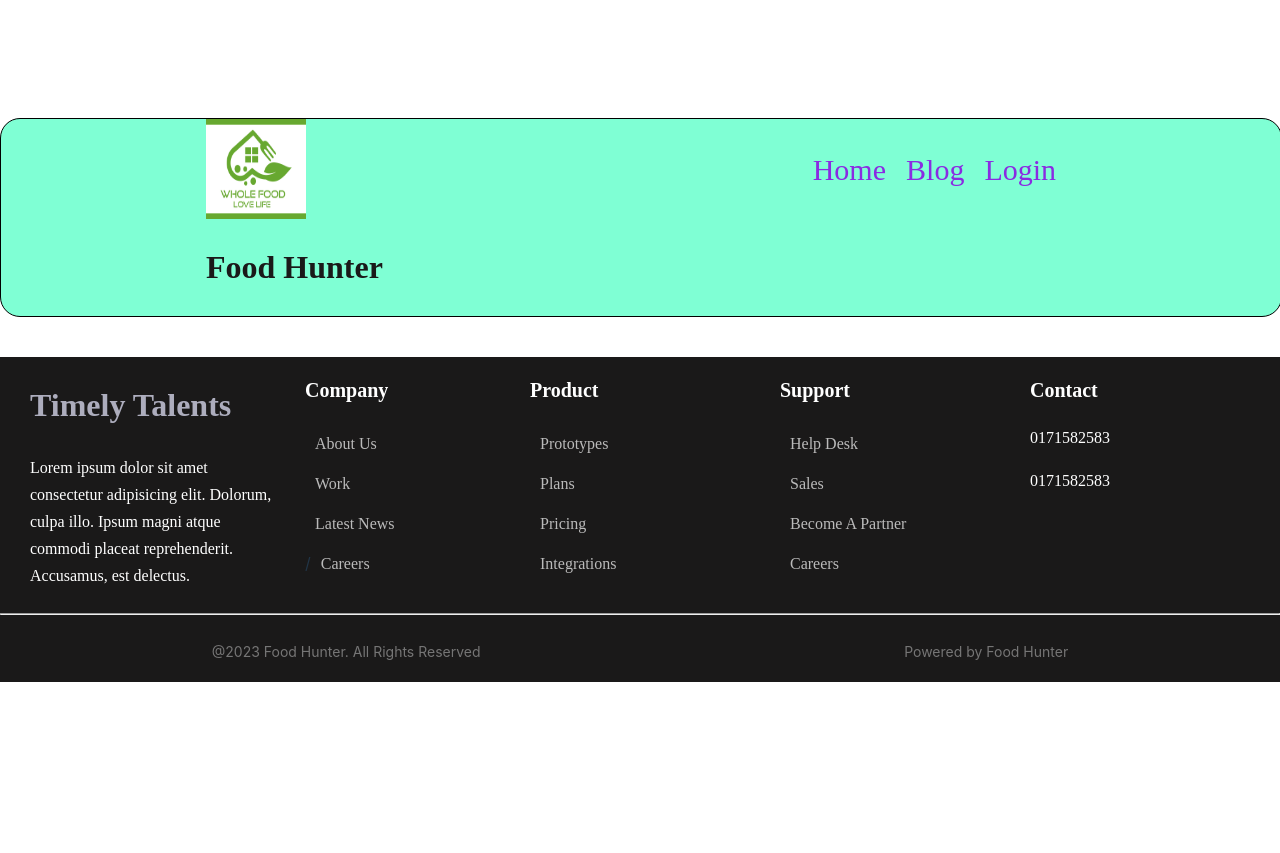
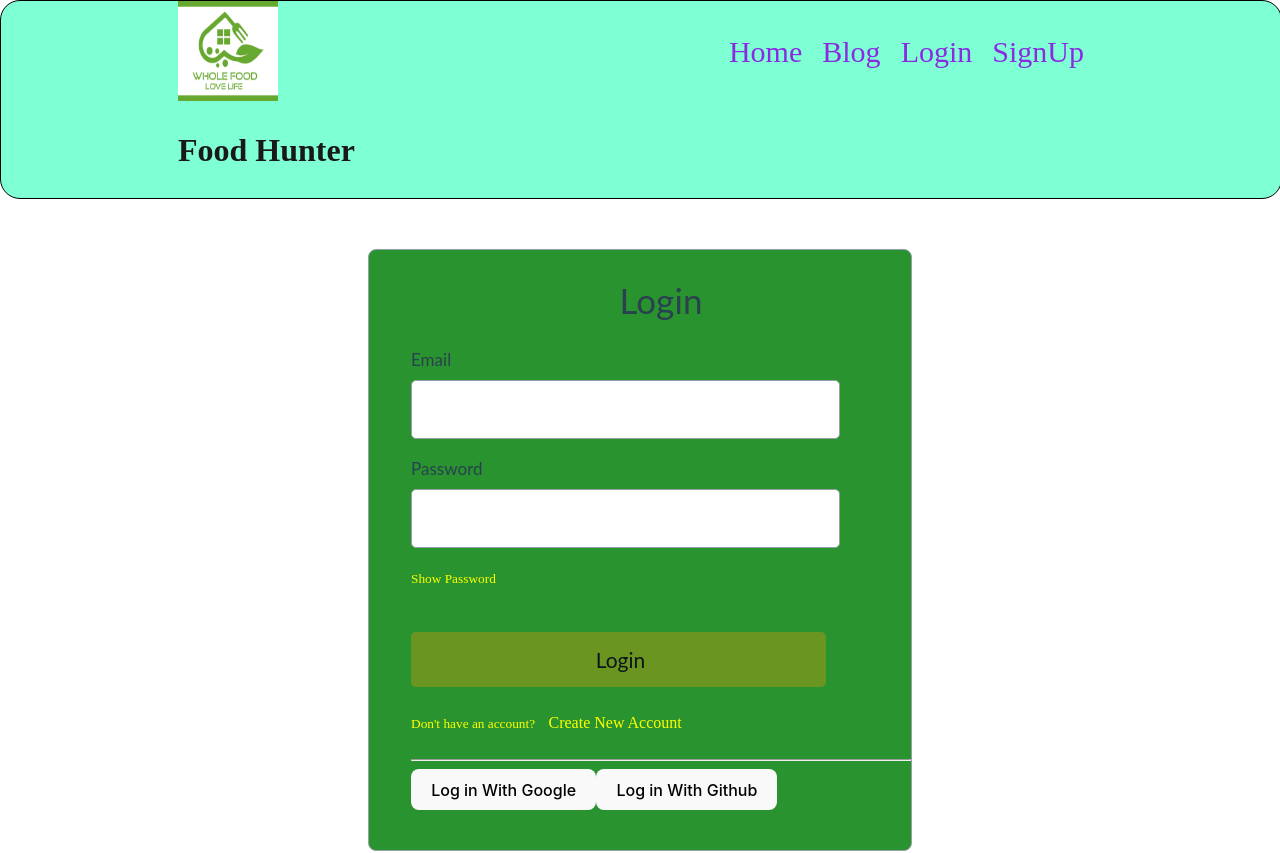
Before and after one commit to mehedihasanrupok/chef-recipe-hunter-client, a React (Vite) app: page /login in a window 1280 px wide. Shown: the top 853 px of the page. Before the commit the page ends 800 px from the top, so only its background shows below. Built offline with nearby package versions, Linux system fonts and the light colour scheme; no server answers.

Commit message:
Registration Google Github Done

```diff
--- a/index.html
+++ b/index.html
@@ -4,7 +4,7 @@
     <meta charset="UTF-8" />
     <link rel="icon" type="image/svg+xml" href="/vite.svg" />
     <meta name="viewport" content="width=device-width, initial-scale=1.0" />
-    <title>Vite + React</title>
+    <title>Food Hunter</title>
   </head>
   <body>
     <div id="root"></div>
--- a/src/App.jsx
+++ b/src/App.jsx
@@ -16,7 +16,7 @@ function App() {
           <img src={reactLogo} className="logo react" alt="React logo" />
         </a>
       </div>
-      <h1>Vite + React</h1>
+      <h1>Food Hunter</h1>
       <div className="card">
         <button onClick={() => setCount((count) => count + 1)}>
           count is {count}
--- a/src/Components/Header/Header.jsx
+++ b/src/Components/Header/Header.jsx
@@ -1,9 +1,19 @@
-import React from 'react';
+import React, { useContext } from 'react';
 import { Link } from 'react-router-dom';
 import './Header.css'
 import image from '../../assets/pic/111.png'
+import { AuthContext } from '../providers/AuthProvider';
 
 const Header = () => {
+
+    const {user, logout} = useContext(AuthContext);
+
+    const handleLogOut = () =>{
+        logout()
+        .then(result =>{})
+        .catch(error => console.error(error))
+     }
+
     return (
         <nav className='navbar-container'>
             <div>
@@ -13,7 +23,9 @@ const Header = () => {
             <div className='link'>
                 <Link className='general'  to="/">Home</Link>
                 <Link className='general' to="/blog">Blog</Link>
-                <Link className='general' to="/login">Login</Link>
+                {!user && <Link className='general' to="/login">Login</Link>}
+                {!user && <Link className='general' to="/signup">SignUp</Link>}
+                {user && <span className='text-white'>Welcome {user.email}  <button onClick={handleLogOut}>Log Out</button></span>}
             </div>
         </nav>
     );
--- /dev/null
+++ b/src/Components/Login/Login.css
@@ -0,0 +1,70 @@
+.form-container {
+    width: 500px;
+    height: 600px;
+    margin: 50px auto;
+    background: #29932f;
+    border: 1px solid #95A0A7;
+    border-radius: 8px;
+    padding-left: 42px;
+}
+
+.form-control {
+    margin-bottom: 20px;
+}
+
+.form-title {
+    font-family: 'Lato';
+    font-style: normal;
+    font-weight: 400;
+    font-size: 35px;
+    line-height: 42px;
+    letter-spacing: 0.0025em;
+    color: #2A414F;
+    text-align: center;
+
+}
+
+.form-control label {
+    display: block;
+    font-family: 'Lato';
+    font-style: normal;
+    font-weight: 400;
+    font-size: 17px;
+    line-height: 20px;
+    letter-spacing: 0.0015em;
+    color: #2A414F;
+    margin-bottom: 10px;
+}
+
+.form-control input {
+    width: 415px;
+    height: 55px;
+    border: 1px solid #95A0A7;
+    border-radius: 5px;
+    font-size: 1.5em;
+    padding-left: 10px;
+}
+
+.btn-submit {
+    width: 415px;
+    height: 55px;
+    padding-left: 10px;
+    background: rgba(255, 153, 0, 0.3);
+    border-radius: 5px;
+    border: none;
+    margin-top: 20px;
+    font-family: 'Lato';
+    font-style: normal;
+    font-weight: 400;
+    font-size: 21px;
+    line-height: 25px;
+    letter-spacing: 0.0015em;
+    color: #0E161A;
+}
+
+.btn-submit:hover {
+    background: rgba(255, 153, 0, 0.6);
+}
+.little{
+    color: yellow;
+}
--- a/src/Components/Login/Login.jsx
+++ b/src/Components/Login/Login.jsx
@@ -1,9 +1,81 @@
-import React from 'react';
+import React, { useContext, useState } from 'react';
+import { Link } from 'react-router-dom';
+import './Login.css'
+import { AuthContext } from '../providers/AuthProvider';
+import { Button } from 'react-bootstrap';
 
 const Login = () => {
+
+    const [show, setShow] = useState(false);
+    const { signIn, googleLog, githubLog } = useContext(AuthContext);
+
+    const handleGoogle =()=>{
+        googleLog()
+        .then(result => {
+            const loggedUser = result.user;
+            console.log(loggedUser);
+            form.reset();
+        })
+        .catch(error => {
+            console.log(error);
+        })
+    }
+    const handleGithub =()=>{
+        githubLog()
+        .then(result => {
+            const loggedUser = result.user;
+            console.log(loggedUser);
+            form.reset();
+        })
+        .catch(error => {
+            console.log(error);
+        })
+    }
+
+
+    const handleLogin = event => {
+        event.preventDefault();
+
+        const form = event.target;
+        const email = form.email.value;
+        const password = form.password.value;
+        console.log(email, password);
+
+        signIn(email, password)
+            .then(result => {
+                const loggedUser = result.user;
+                console.log(loggedUser);
+                form.reset();
+            })
+            .catch(error => {
+                console.log(error);
+            })
+    }
+
+
     return (
-        <div>
-
+        <div className='form-container'>
+            <h2 className='form-title'>Login</h2>
+            <form onSubmit={handleLogin}>
+                <div className="form-control">
+                    <label htmlFor="email">Email</label>
+                    <input type="email" name="email" id="" required />
+                </div>
+                <div className="form-control">
+                    <label htmlFor="password">Password</label>
+                    <input type={show ? 'text' : 'password'} name="password" id="" required />
+                    <p onClick={() => setShow(!show)}><small>
+                        {
+                            show ? <span className='little'>Hide Password </span> : <span className='little'>Show Password</span>
+                        }
+                    </small></p>
+                </div>
+                <input className='btn-submit' type="submit" value="Login" />
+            </form>
+            <p className='little'><small >Don't have an account? <Link to='/signup' className='little'>Create New Account</Link> </small></p>
+            <hr />
+            <button onClick={handleGoogle}>Log in With Google</button>
+            <button onClick={handleGithub}>Log in With Github</button>
         </div>
     );
 };
--- /dev/null
+++ b/src/Components/SignUp/SignUp.css
@@ -0,0 +1,3 @@
+.text-error{
+    color: red;
+}
--- /dev/null
+++ b/src/Components/SignUp/SignUp.jsx
@@ -0,0 +1,66 @@
+import React, { useContext, useState } from 'react';
+import { Link } from 'react-router-dom';
+import './SignUp.css'
+import { AuthContext } from '../providers/AuthProvider';
+
+const SignUp = () => {
+
+    const [error, setError] = useState('');
+    const {createUser} = useContext(AuthContext);
+
+    const handleSignUp = event =>{
+        event.preventDefault();
+
+        const form = event.target;
+        const email = form.email.value;
+        const password = form.password.value;
+        const confirm = form.confirm.value;
+        console.log(email, password, confirm);
+
+        setError('');
+        if( password !== confirm){
+            setError('Your password did not match.');
+            return
+        }
+        else if( password.length < 6){
+            setError('Password must be 6 characters or longer.');
+            return
+        }
+
+        createUser(email, password)
+        .then(result => {
+            const loggedUser = result.user;
+            console.log(loggedUser);
+        })
+        .catch(error =>{
+            console.log(error);
+            setError(error.message);
+        } )
+    }
+    return (
+        <div>
+            <div className='form-container'>
+                <h2 className='form-title'>Sign Up</h2>
+                <form onSubmit={handleSignUp}>
+                    <div className="form-control">
+                        <label htmlFor="email">Email</label>
+                        <input type="email" name="email" id="" required />
+                    </div>
+                    <div className="form-control">
+                        <label htmlFor="password">Password</label>
+                        <input type="password" name="password" id="" required />
+                    </div>
+                    <div className="form-control">
+                        <label htmlFor="confirm">Confirm Password</label>
+                        <input type="password" name="confirm" id="" required />
+                    </div>
+                    <input className='btn-submit' type="submit" value="Register" />
+                </form>
+                <p><small className='little'>Already have an account? <Link to='/login' className='little'>Login</Link> </small></p>
+                <p className='text-error'>{error}</p>
+            </div>
+        </div>
+    );
+};
+
+export default SignUp;
--- /dev/null
+++ b/src/Components/providers/AuthProvider.jsx
@@ -0,0 +1,61 @@
+import React, { createContext, useEffect, useState } from 'react';
+import { createUserWithEmailAndPassword, getAuth, onAuthStateChanged, signInWithEmailAndPassword, signOut,GoogleAuthProvider, signInWithPopup, GithubAuthProvider } from "firebase/auth";
+import app from '../../firebase/firebase.config';
+
+
+export const AuthContext = createContext(null);
+const auth = getAuth(app);
+
+
+const AuthProvider = ({children}) => {
+
+    const [user, setUser] = useState(null);
+
+    //google
+    const provider = new GoogleAuthProvider();
+    const provider2 = new GithubAuthProvider();
+
+    const googleLog = () =>{
+         return signInWithPopup(auth,provider);
+    }
+    const githubLog = () =>{
+         return signInWithPopup(auth,provider2);
+    }
+
+    const createUser = (email, password) =>{
+        return createUserWithEmailAndPassword(auth, email, password);
+    }
+    const signIn = (email, password) =>{
+        return signInWithEmailAndPassword(auth, email, password);
+    }
+    const logout = () =>{
+        return signOut(auth);
+    }
+
+    const authInfo = {
+        user,
+        createUser,
+        signIn,
+        googleLog,
+        githubLog,
+        logout
+    };
+
+    useEffect( ()=>{
+        const unsubscribe = onAuthStateChanged(auth, currentUser =>{
+            setUser(currentUser);
+        });
+        //stop observeing while unmounting
+        return () =>{
+            return unsubscribe();
+        }
+    },[])
+
+    return (
+        <AuthContext.Provider value={authInfo}>
+            {children}
+        </AuthContext.Provider>
+    );
+};
+
+export default AuthProvider;
```
Also changed, not shown: src/Components/Registration/Registration.jsx (deleted, +0 -11 lines), src/main.jsx (+18 -10 lines).
